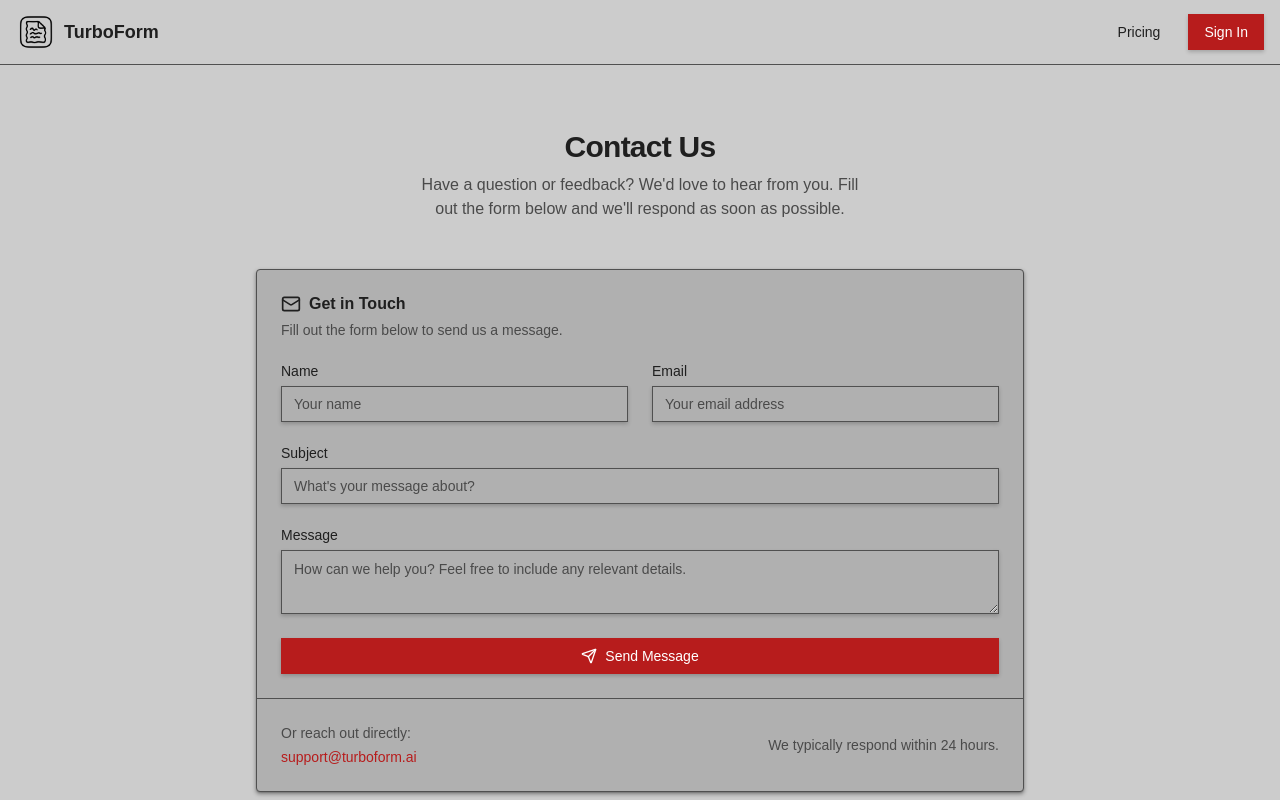
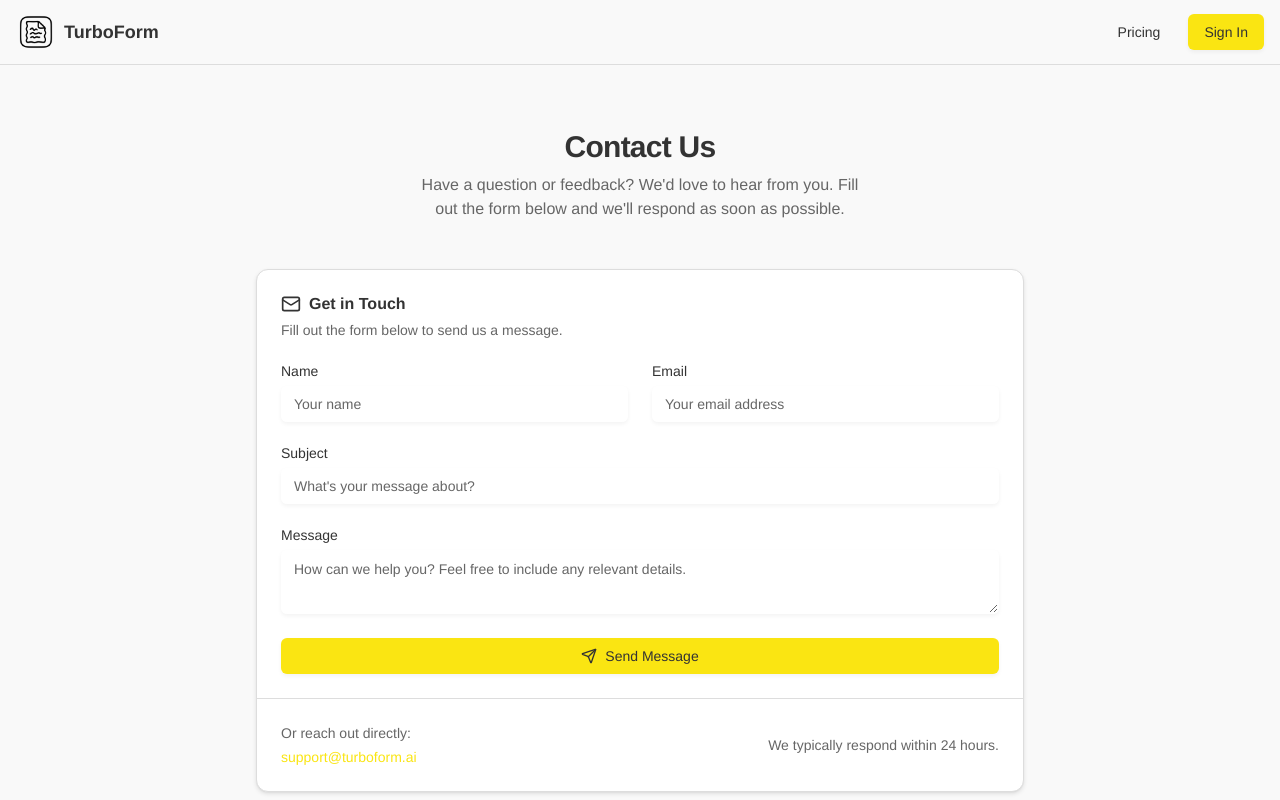
Before and after one commit to turboform/web, a Next.js app: page /contact in a window 1280 px wide. Shown: the top 800 px of the page. Built offline with nearby package versions, Linux system fonts and the light colour scheme; no server answers.

Commit message:
Update globals.css

```diff
--- a/src/app/globals.css
+++ b/src/app/globals.css
@@ -3,97 +3,98 @@
 @custom-variant dark (&:is(.dark *));
 
 :root {
-  --background: rgb(204, 204, 204);
-  --foreground: rgb(31, 31, 31);
-  --card: rgb(176, 176, 176);
-  --card-foreground: rgb(31, 31, 31);
-  --popover: rgb(176, 176, 176);
-  --popover-foreground: rgb(31, 31, 31);
-  --primary: rgb(183, 28, 28);
-  --primary-foreground: rgb(255, 255, 255);
-  --secondary: rgb(85, 107, 47);
-  --secondary-foreground: rgb(255, 255, 255);
-  --muted: rgb(184, 184, 184);
-  --muted-foreground: rgb(74, 74, 74);
-  --accent: rgb(70, 130, 180);
-  --accent-foreground: rgb(255, 255, 255);
-  --destructive: rgb(255, 111, 0);
-  --destructive-foreground: rgb(0, 0, 0);
-  --border: rgb(80, 80, 80);
-  --input: rgb(80, 80, 80);
-  --ring: rgb(183, 28, 28);
-  --chart-1: rgb(183, 28, 28);
-  --chart-2: rgb(85, 107, 47);
-  --chart-3: rgb(70, 130, 180);
-  --chart-4: rgb(255, 111, 0);
-  --chart-5: rgb(141, 110, 99);
-  --sidebar: rgb(176, 176, 176);
-  --sidebar-foreground: rgb(31, 31, 31);
-  --sidebar-primary: rgb(183, 28, 28);
-  --sidebar-primary-foreground: rgb(255, 255, 255);
-  --sidebar-accent: rgb(70, 130, 180);
-  --sidebar-accent-foreground: rgb(255, 255, 255);
-  --sidebar-border: rgb(80, 80, 80);
-  --sidebar-ring: rgb(183, 28, 28);
-  --font-sans: 'Oxanium', sans-serif;
-  --font-serif: ui-serif, Georgia, Cambria, 'Times New Roman', Times, serif;
-  --font-mono: 'Source Code Pro', monospace;
-  --radius: 0px;
-  --shadow-2xs: 0px 2px 4px 0px hsl(0 0% 0% / 0.2);
-  --shadow-xs: 0px 2px 4px 0px hsl(0 0% 0% / 0.2);
-  --shadow-sm: 0px 2px 4px 0px hsl(0 0% 0% / 0.4), 0px 1px 2px -1px hsl(0 0% 0% / 0.4);
-  --shadow: 0px 2px 4px 0px hsl(0 0% 0% / 0.4), 0px 1px 2px -1px hsl(0 0% 0% / 0.4);
-  --shadow-md: 0px 2px 4px 0px hsl(0 0% 0% / 0.4), 0px 2px 4px -1px hsl(0 0% 0% / 0.4);
-  --shadow-lg: 0px 2px 4px 0px hsl(0 0% 0% / 0.4), 0px 4px 6px -1px hsl(0 0% 0% / 0.4);
-  --shadow-xl: 0px 2px 4px 0px hsl(0 0% 0% / 0.4), 0px 8px 10px -1px hsl(0 0% 0% / 0.4);
-  --shadow-2xl: 0px 2px 4px 0px hsl(0 0% 0% / 1);
+  --background: #f9f9f9;
+  --foreground: #333333;
+  --card: #ffffff;
+  --card-foreground: #333333;
+  --popover: #ffffff;
+  --popover-foreground: #333333;
+  --primary: #fae512;
+  --primary-foreground: #333333;
+  --secondary: #ffc107;
+  --secondary-foreground: #333333;
+  --muted: #cccccc;
+  --muted-foreground: #666666;
+  --accent: #ffd700;
+  --accent-foreground: #333333;
+  --destructive: #ff3737;
+  --destructive-foreground: #ffffff;
+  --border: #dddddd;
+  --input: #ffffff;
+  --ring: #fae512;
+  --chart-1: #fae512;
+  --chart-2: #ffc107;
+  --chart-3: #ffd700;
+  --chart-4: #ff9900;
+  --chart-5: #ff7300;
+  --sidebar: #f9f9f9;
+  --sidebar-foreground: #333333;
+  --sidebar-primary: #fae512;
+  --sidebar-primary-foreground: #333333;
+  --sidebar-accent: #ffd700;
+  --sidebar-accent-foreground: #333333;
+  --sidebar-border: #dddddd;
+  --sidebar-ring: #fae512;
+  --font-sans: Helvetica;
+  --font-serif: Times New Roman;
+  --font-mono: Monaco;
+  --radius: 8px;
+  --shadow-2xs: 0px 2px 4px 0px hsl(0 0% 0% / 0.05);
+  --shadow-xs: 0px 2px 4px 0px hsl(0 0% 0% / 0.05);
+  --shadow-sm: 0px 2px 4px 0px hsl(0 0% 0% / 0.1), 0px 1px 2px -1px hsl(0 0% 0% / 0.1);
+  --shadow: 0px 2px 4px 0px hsl(0 0% 0% / 0.1), 0px 1px 2px -1px hsl(0 0% 0% / 0.1);
+  --shadow-md: 0px 2px 4px 0px hsl(0 0% 0% / 0.1), 0px 2px 4px -1px hsl(0 0% 0% / 0.1);
+  --shadow-lg: 0px 2px 4px 0px hsl(0 0% 0% / 0.1), 0px 4px 6px -1px hsl(0 0% 0% / 0.1);
+  --shadow-xl: 0px 2px 4px 0px hsl(0 0% 0% / 0.1), 0px 8px 10px -1px hsl(0 0% 0% / 0.1);
+  --shadow-2xl: 0px 2px 4px 0px hsl(0 0% 0% / 0.25);
+  --tracking-normal: 0px;
 }
 
 .dark {
-  --background: rgb(26, 26, 26);
-  --foreground: rgb(224, 224, 224);
-  --card: rgb(42, 42, 42);
-  --card-foreground: rgb(224, 224, 224);
-  --popover: rgb(42, 42, 42);
-  --popover-foreground: rgb(224, 224, 224);
-  --primary: rgb(229, 57, 53);
-  --primary-foreground: rgb(255, 255, 255);
-  --secondary: rgb(104, 159, 56);
-  --secondary-foreground: rgb(0, 0, 0);
-  --muted: rgb(37, 37, 37);
-  --muted-foreground: rgb(160, 160, 160);
-  --accent: rgb(100, 181, 246);
-  --accent-foreground: rgb(0, 0, 0);
-  --destructive: rgb(255, 160, 0);
-  --destructive-foreground: rgb(0, 0, 0);
-  --border: rgb(74, 74, 74);
-  --input: rgb(74, 74, 74);
-  --ring: rgb(229, 57, 53);
-  --chart-1: rgb(229, 57, 53);
-  --chart-2: rgb(104, 159, 56);
-  --chart-3: rgb(100, 181, 246);
-  --chart-4: rgb(255, 160, 0);
-  --chart-5: rgb(161, 136, 127);
-  --sidebar: rgb(20, 20, 20);
-  --sidebar-foreground: rgb(224, 224, 224);
-  --sidebar-primary: rgb(229, 57, 53);
-  --sidebar-primary-foreground: rgb(255, 255, 255);
-  --sidebar-accent: rgb(100, 181, 246);
-  --sidebar-accent-foreground: rgb(0, 0, 0);
-  --sidebar-border: rgb(74, 74, 74);
-  --sidebar-ring: rgb(229, 57, 53);
-  --font-sans: 'Oxanium', sans-serif;
-  --font-serif: ui-serif, Georgia, Cambria, 'Times New Roman', Times, serif;
-  --font-mono: 'Source Code Pro', monospace;
-  --radius: 0px;
-  --shadow-2xs: 0px 2px 5px 0px hsl(0 0% 0% / 0.3);
-  --shadow-xs: 0px 2px 5px 0px hsl(0 0% 0% / 0.3);
-  --shadow-sm: 0px 2px 5px 0px hsl(0 0% 0% / 0.6), 0px 1px 2px -1px hsl(0 0% 0% / 0.6);
-  --shadow: 0px 2px 5px 0px hsl(0 0% 0% / 0.6), 0px 1px 2px -1px hsl(0 0% 0% / 0.6);
-  --shadow-md: 0px 2px 5px 0px hsl(0 0% 0% / 0.6), 0px 2px 4px -1px hsl(0 0% 0% / 0.6);
-  --shadow-lg: 0px 2px 5px 0px hsl(0 0% 0% / 0.6), 0px 4px 6px -1px hsl(0 0% 0% / 0.6);
-  --shadow-xl: 0px 2px 5px 0px hsl(0 0% 0% / 0.6), 0px 8px 10px -1px hsl(0 0% 0% / 0.6);
-  --shadow-2xl: 0px 2px 5px 0px hsl(0 0% 0% / 1.5);
+  --background: #333333;
+  --foreground: #ffffff;
+  --card: #444444;
+  --card-foreground: #ffffff;
+  --popover: #444444;
+  --popover-foreground: #ffffff;
+  --primary: #fae512;
+  --primary-foreground: #333333;
+  --secondary: #ffc107;
+  --secondary-foreground: #333333;
+  --muted: #666666;
+  --muted-foreground: #cccccc;
+  --accent: #ffd700;
+  --accent-foreground: #333333;
+  --destructive: #ff3737;
+  --destructive-foreground: #ffffff;
+  --border: #555555;
+  --input: #444444;
+  --ring: #fae512;
+  --chart-1: #fae512;
+  --chart-2: #ffc107;
+  --chart-3: #ffd700;
+  --chart-4: #ff9900;
+  --chart-5: #ff7300;
+  --sidebar: #333333;
+  --sidebar-foreground: #ffffff;
+  --sidebar-primary: #fae512;
+  --sidebar-primary-foreground: #333333;
+  --sidebar-accent: #ffd700;
+  --sidebar-accent-foreground: #333333;
+  --sidebar-border: #555555;
+  --sidebar-ring: #fae512;
+  --font-sans: Helvetica;
+  --font-serif: Times New Roman;
+  --font-mono: Monaco;
+  --radius: 8px;
+  --shadow-2xs: 0px 2px 4px 0px hsl(0 0% 0% / 0.1);
+  --shadow-xs: 0px 2px 4px 0px hsl(0 0% 0% / 0.1);
+  --shadow-sm: 0px 2px 4px 0px hsl(0 0% 0% / 0.2), 0px 1px 2px -1px hsl(0 0% 0% / 0.2);
+  --shadow: 0px 2px 4px 0px hsl(0 0% 0% / 0.2), 0px 1px 2px -1px hsl(0 0% 0% / 0.2);
+  --shadow-md: 0px 2px 4px 0px hsl(0 0% 0% / 0.2), 0px 2px 4px -1px hsl(0 0% 0% / 0.2);
+  --shadow-lg: 0px 2px 4px 0px hsl(0 0% 0% / 0.2), 0px 4px 6px -1px hsl(0 0% 0% / 0.2);
+  --shadow-xl: 0px 2px 4px 0px hsl(0 0% 0% / 0.2), 0px 8px 10px -1px hsl(0 0% 0% / 0.2);
+  --shadow-2xl: 0px 2px 4px 0px hsl(0 0% 0% / 0.5);
 }
 
 @theme inline {
@@ -147,6 +148,17 @@
   --shadow-lg: var(--shadow-lg);
   --shadow-xl: var(--shadow-xl);
   --shadow-2xl: var(--shadow-2xl);
+
+  --tracking-tighter: calc(var(--tracking-normal) - 0.05em);
+  --tracking-tight: calc(var(--tracking-normal) - 0.025em);
+  --tracking-normal: var(--tracking-normal);
+  --tracking-wide: calc(var(--tracking-normal) + 0.025em);
+  --tracking-wider: calc(var(--tracking-normal) + 0.05em);
+  --tracking-widest: calc(var(--tracking-normal) + 0.1em);
+}
+
+body {
+  letter-spacing: var(--tracking-normal);
 }
 
 @layer base {
```
